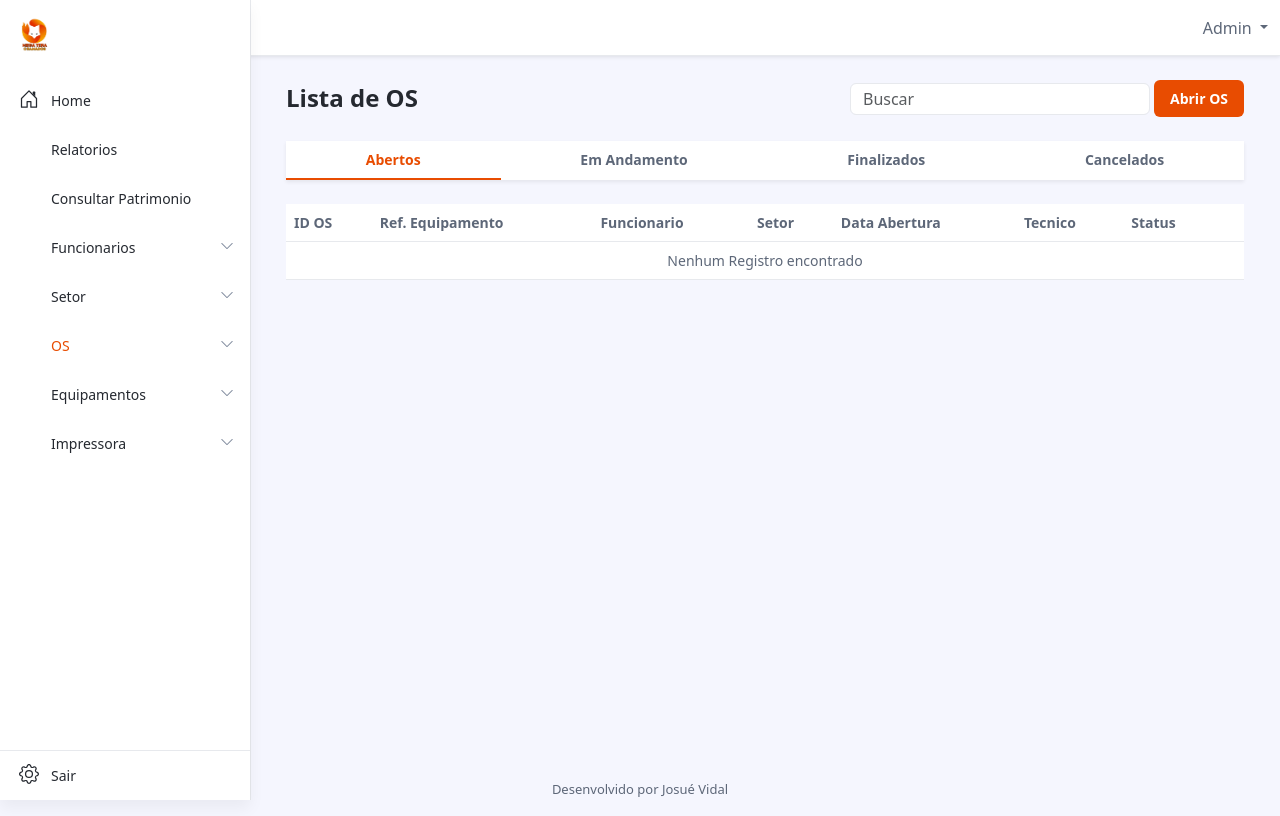
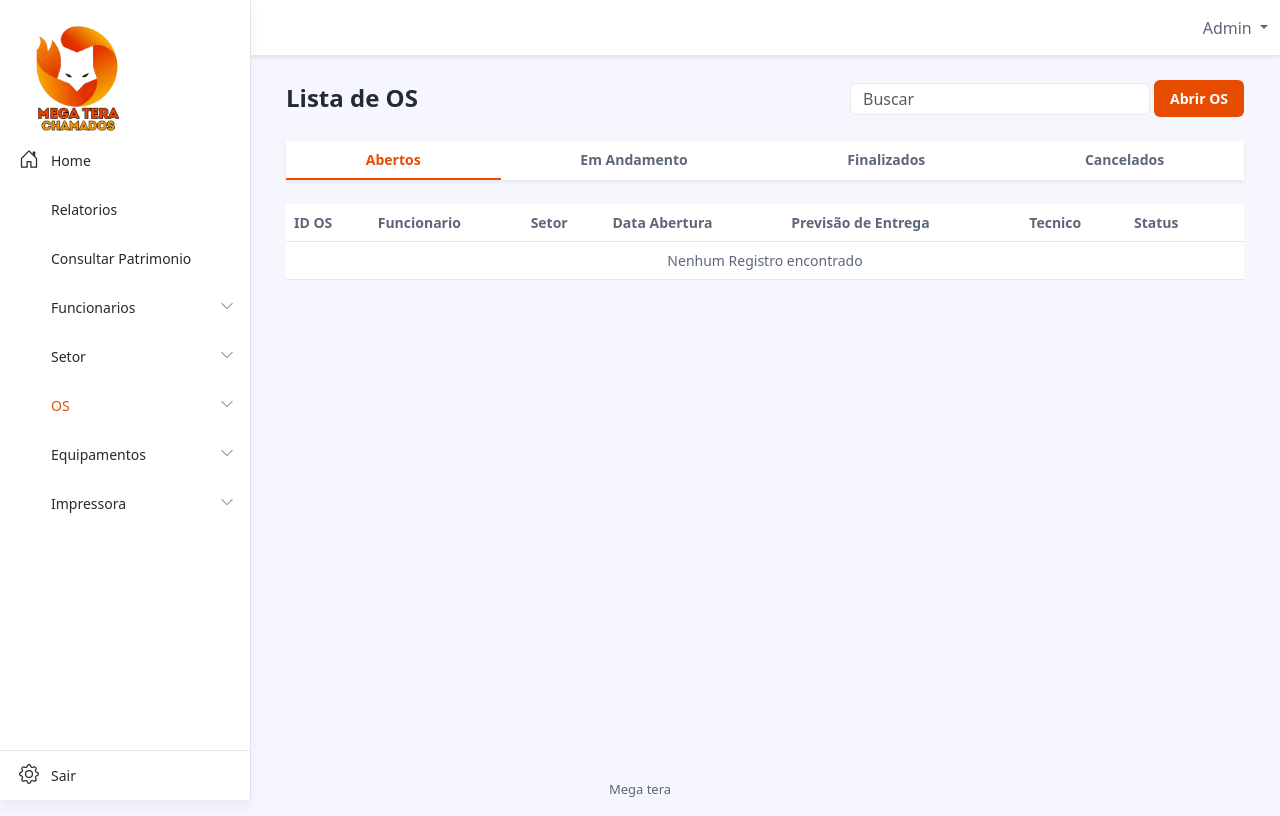
Before and after one commit to josuex220/os, a CodeIgniter app: page /database/os?debug=1 in a window 1280 px wide. Run offline with CodeIgniter, Linux system fonts and the light colour scheme; a user stored in the database is signed in; data comes from the database, SQL or seed files in the repository; both versions use the stored data as it was after the commit; data that the repository does not hold is empty; some libraries are stand-ins or nearby versions.

Commit message:
Atualização final

```diff
--- a/application/controllers/Os.php
+++ b/application/controllers/Os.php
@@ -26,6 +26,23 @@ class Os extends CI_Controller {
                 $this->session->set_flashdata('success', 'OS cancelada com sucesso');
             }else{
                 $this->session->set_flashdata('error', 'Houve um erro ao tentar cancelar a OS');
+            }
+        }else{
+            $this->session->set_flashdata('error', 'OS não identificado');
+        }
+
+        redirect('/os');
+    }
+    public function armazenar($id = false){
+        if($this->session->userdata('roles') == "USER"){
+            $this->session->set_flashdata('error', 'Você não possui autorização');
+            redirect('/dashboard');
+        }
+        if($id){
+            if($this->os_model->armazenar($id)){
+                $this->session->set_flashdata('success', 'OS armazenada com sucesso');
+            }else{
+                $this->session->set_flashdata('error', 'Houve um erro ao tentar armazenar a OS');
             }
         }else{
             $this->session->set_flashdata('error', 'OS não identificado');
--- a/application/models/Os_model.php
+++ b/application/models/Os_model.php
@@ -85,6 +85,15 @@ class Os_model extends CI_Model {
     function cancelar($id_os){
         $this->db->where('id_os', $id_os);
         $this->db->update('os', ['status' => 4]);
+        if($this->db->affected_rows() > 0){
+            return true;
+        }else{
+            return false;
+        }
+    }
+    function armazenar($id_os){
+         $this->db->where('id_os', $id_os);
+        $this->db->update('os', ['home_is_visible' => 1]);
         if($this->db->affected_rows() > 0){
             return true;
         }else{
--- a/application/views/includes/footer.php
+++ b/application/views/includes/footer.php
@@ -7,7 +7,7 @@
 
 	<script src="https://code.jquery.com/jquery-3.6.0.min.js"></script>
     <!-- Page Specific JS -->
-    <script src="assets/js/app.js?v=12"></script>
+    <script src="assets/js/app.js?v=142"></script>
 
 </body>
 </html>
--- a/application/views/includes/footer_auth.php
+++ b/application/views/includes/footer_auth.php
@@ -1,5 +1,5 @@
 <footer class="app-footer">
     <div class="container text-center py-3">
-        <small class="copyright">Desenvolvido por Josué Vidal</small>
+        <small class="copyright">Mega tera</small>
     </div>
 </footer>
--- a/application/views/includes/header.php
+++ b/application/views/includes/header.php
@@ -9,7 +9,7 @@
     <meta name="viewport" content="width=device-width, initial-scale=1.0">
 
     <link rel="shortcut icon" href="favicon.ico">
-    <title>Cosmo</title>
+    <title>Mega Chamados</title>
     <!-- FontAwesome JS-->
     <script defer src="assets/plugins/fontawesome/js/all.min.js"></script>
     <link rel="stylesheet" href="https://cdn.jsdelivr.net/npm/sweetalert2@11.7.20/dist/sweetalert2.min.css">
@@ -27,6 +27,13 @@
             align-items: center;
             justify-content: right;
         }
+        .app-branding{
+            height:120px;
+        }
+        .app-branding .logo-icon{
+            width:120px;
+            height:120px;
+        }
     </style>
 </head>
 
--- a/application/views/login.php
+++ b/application/views/login.php
@@ -17,8 +17,11 @@
         <div class="container">
             <div class="row justify-content-center">
                 <div class="col-md-8 col-lg-6 text-center mb-5">
-                    <h2 class="heading-section">
+                    <h2 class="heading-section" style="display:flex; justify-content:center; align-items:center;">
                         <img src="https://megachamados.cloud/img/logo.png" width="200px">
+                        <div style="width:200px;">
+                        <img src="https://megachamados.cloud/img/logo_prefeitura.jpg" width="100px">
+                        </div>
                     </h2>
                 </div>
             </div>
--- a/application/views/os/list.php
+++ b/application/views/os/list.php
@@ -51,10 +51,10 @@
                                             <thead>
                                                 <tr>
                                                     <th class="cell">ID OS</th>
-                                                    <th class="cell">Ref. Equipamento</th>
                                                     <th class="cell">Funcionario</th>
                                                     <th class="cell">Setor</th>
                                                     <th class="cell">Data Abertura</th>
+                                                    <th class="cell">Previsão de Entrega</th>
                                                     <th class="cell">Tecnico</th>
                                                     <th class="cell">Status</th>
                                                     <th class="cell"></th>
@@ -68,10 +68,10 @@
                                                     ?>
                                                     <tr>
                                                         <td class="cell">#OS-<?=OSNumber($os->id_os)?></td>
-                                                        <td class="cell"><span class="truncate"><?=$os->ref?></span></td>
                                                         <td class="cell"><?=$os->name?></td>
                                                         <td class="cell"><?=$os->setor_name?></td>
                                                         <td class="cell"><span class="cell-data"><?=formatarHorario(explode(" ",$os->data_hora)[0], explode(" ",$os->data_hora)[1])['data']?></span><span class="note"><?=formatarHorario(explode(" ",$os->data_hora)[0], explode(" ",$os->data_hora)[1])['hora']?></span></td>
+                                                        <td class="cell"><span class="cell-data"><?php if($os->previsao_entrega){ ?><?=formatarHorario(explode(" ",$os->previsao_entrega)[0], explode(" ",$os->previsao_entrega)[1])['data']?></span><span class="note"><?=formatarHorario(explode(" ",$os->previsao_entrega)[0], explode(" ",$os->previsao_entrega)[1])['hora']?></span><?php }else echo "-"; ?></td>
                                                         <td class="cell"><?=$os->tecnico_name?></td>
                                                         <td class="cell"><?=getStatus($os->status)?></td>
                                                         <td class="cell">
@@ -102,10 +102,10 @@
                                             <thead>
                                                 <tr>
                                                     <th class="cell">ID OS</th>
-                                                    <th class="cell">Ref. Equipamento</th>
                                                     <th class="cell">Funcionario</th>
                                                     <th class="cell">Setor</th>
                                                     <th class="cell">Data Abertura</th>
+                                                    <th class="cell">Previsão de Entrega</th>
                                                     <th class="cell">Tecnico</th>
                                                     <th class="cell">Status</th>
                                                     <th class="cell"></th>
@@ -119,10 +119,10 @@
                                                     ?>
 														<tr>
 														<td class="cell">#OS-<?=OSNumber($os->id_os)?></td>
-														<td class="cell"><span class="truncate"><?=$os->ref?></span></td>
 														<td class="cell"><?=$os->name?></td>
 														<td class="cell"><?=$os->setor_name?></td>
 														<td class="cell"><span class="cell-data"><?=formatarHorario(explode(" ",$os->data_hora)[0], explode(" ",$os->data_hora)[1])['data']?></span><span class="note"><?=formatarHorario(explode(" ",$os->data_hora)[0], explode(" ",$os->data_hora)[1])['hora']?></span></td>
+														<td class="cell"><span class="cell-data"><?php if($os->previsao_entrega){ ?><?=formatarHorario(explode(" ",$os->previsao_entrega)[0], explode(" ",$os->previsao_entrega)[1])['data']?></span><span class="note"><?=formatarHorario(explode(" ",$os->previsao_entrega)[0], explode(" ",$os->previsao_entrega)[1])['hora']?></span><?php }else echo "-"; ?></td>
 														<td class="cell"><?=$os->tecnico_name?></td>
 														<td class="cell"><?=getStatus($os->status)?></td>
 														<td class="cell">
@@ -152,10 +152,10 @@
                                             <thead>
                                                 <tr>
                                                     <th class="cell">ID OS</th>
-                                                    <th class="cell">Ref. Equipamento</th>
                                                     <th class="cell">Funcionario</th>
                                                     <th class="cell">Setor</th>
                                                     <th class="cell">Data Abertura</th>
+                                                    <th class="cell">Previsão de Entrega</th>
                                                     <th class="cell">Tecnico</th>
                                                     <th class="cell">Status</th>
                                                     <th class="cell"></th>
@@ -169,10 +169,10 @@
                                                     ?>
 														<tr>
 														<td class="cell">#OS-<?=OSNumber($os->id_os)?></td>
-														<td class="cell"><span class="truncate"><?=$os->ref?></span></td>
 														<td class="cell"><?=$os->name?></td>
 														<td class="cell"><?=$os->setor_name?></td>
 														<td class="cell"><span class="cell-data"><?=formatarHorario(explode(" ",$os->data_hora)[0], explode(" ",$os->data_hora)[1])['data']?></span><span class="note"><?=formatarHorario(explode(" ",$os->data_hora)[0], explode(" ",$os->data_hora)[1])['hora']?></span></td>
+														<td class="cell"><span class="cell-data"><?php if($os->previsao_entrega){ ?><?=formatarHorario(explode(" ",$os->previsao_entrega)[0], explode(" ",$os->previsao_entrega)[1])['data']?></span><span class="note"><?=formatarHorario(explode(" ",$os->previsao_entrega)[0], explode(" ",$os->previsao_entrega)[1])['hora']?></span><?php }else echo "-"; ?></td>
 														<td class="cell"><?=$os->tecnico_name?></td>
 														<td class="cell"><?=getStatus($os->status)?></td>
 														<td class="cell">
@@ -202,10 +202,10 @@
                                             <thead>
                                                 <tr>
                                                     <th class="cell">ID OS</th>
-                                                    <th class="cell">Ref. Equipamento</th>
                                                     <th class="cell">Funcionario</th>
                                                     <th class="cell">Setor</th>
                                                     <th class="cell">Data Abertura</th>
+                                                    <th class="cell">Previsão de Entrega</th>
                                                     <th class="cell">Tecnico</th>
                                                     <th class="cell">Status</th>
                                                     <th class="cell"></th>
@@ -219,10 +219,10 @@
                                                     ?>
                                                     <tr>
                                                         <td class="cell">#OS-<?=OSNumber($os->id_os)?></td>
-                                                        <td class="cell"><span class="truncate"><?=$os->ref?></span></td>
                                                         <td class="cell"><?=$os->name?></td>
                                                         <td class="cell"><?=$os->setor_name?></td>
                                                         <td class="cell"><span class="cell-data"><?=formatarHorario(explode(" ",$os->data_hora)[0], explode(" ",$os->data_hora)[1])['data']?></span><span class="note"><?=formatarHorario(explode(" ",$os->data_hora)[0], explode(" ",$os->data_hora)[1])['hora']?></span></td>
+                                                        <td class="cell"><span class="cell-data"><?php if($os->previsao_entrega){ ?><?=formatarHorario(explode(" ",$os->previsao_entrega)[0], explode(" ",$os->previsao_entrega)[1])['data']?></span><span class="note"><?=formatarHorario(explode(" ",$os->previsao_entrega)[0], explode(" ",$os->previsao_entrega)[1])['hora']?></span><?php }else echo "-"; ?></td>
                                                         <td class="cell"><?=$os->tecnico_name?></td>
                                                         <td class="cell"><?=getStatus($os->status)?></td>
                                                         <td class="cell">
--- a/application/views/patrimonio/busca.php
+++ b/application/views/patrimonio/busca.php
@@ -17,7 +17,7 @@
 							<form action="<?=current_url()?>" method="post">
 								<div class="form-group">
 									<label for="">Numero do patrimonio</label>
-									<input type="text" name="num_patrimonio" placeholder="Ex: EQP-64c9ada7a4dcb" class="form-control">
+									<input type="text" name="num_patrimonio" placeholder="Ex: 1234567" class="form-control">
 								</div>
 								<button class="btn app-btn-primary mt-4">Consultar</button>
 							</form>
--- a/application/views/relatorios/index.php
+++ b/application/views/relatorios/index.php
@@ -16,7 +16,7 @@
 						<div class="alert alert-primary" role="alert">Não selecionar nenhum filtro caso queira relatorio completo</div>
 						<hr>
 						<div class="mb-4">
-							<form action="<?=current_url()?>" method="post">
+							<form action="<?=current_url()?>" method="post" target="_blank">
 								<div class="row">
 									<div class="col-6">
 										<div class="form-group">
--- a/assets/js/app.js
+++ b/assets/js/app.js
@@ -103,6 +103,23 @@ $('.btn-cancelar').click(function(e) {
 	});
 });
 
+$('.btn-armazenar').click(function(e) {
+	e.preventDefault();
+	Swal.fire({
+		title: 'Você tem certeza?',
+		text: "Essa ação é irreversível!",
+		icon: 'warning',
+		showCancelButton: true,
+		confirmButtonColor: '#3085d6',
+		cancelButtonColor: '#d33',
+		confirmButtonText: 'Sim, Armazenar!'
+	}).then((result) => {
+		if (result.isConfirmed) {
+			window.location.href = $(this).attr('href');
+		}
+	});
+});
+
 $('.btn-modal').click(function(){
 	let dataOs = $(this).attr('data-os');
 	if(dataOs){
```
Also changed, not shown: application/views/dashboard.php (+9 -3 lines), u273407085_os2023.sql (+42 -23 lines), img/logo_prefeitura.jpg (added).
